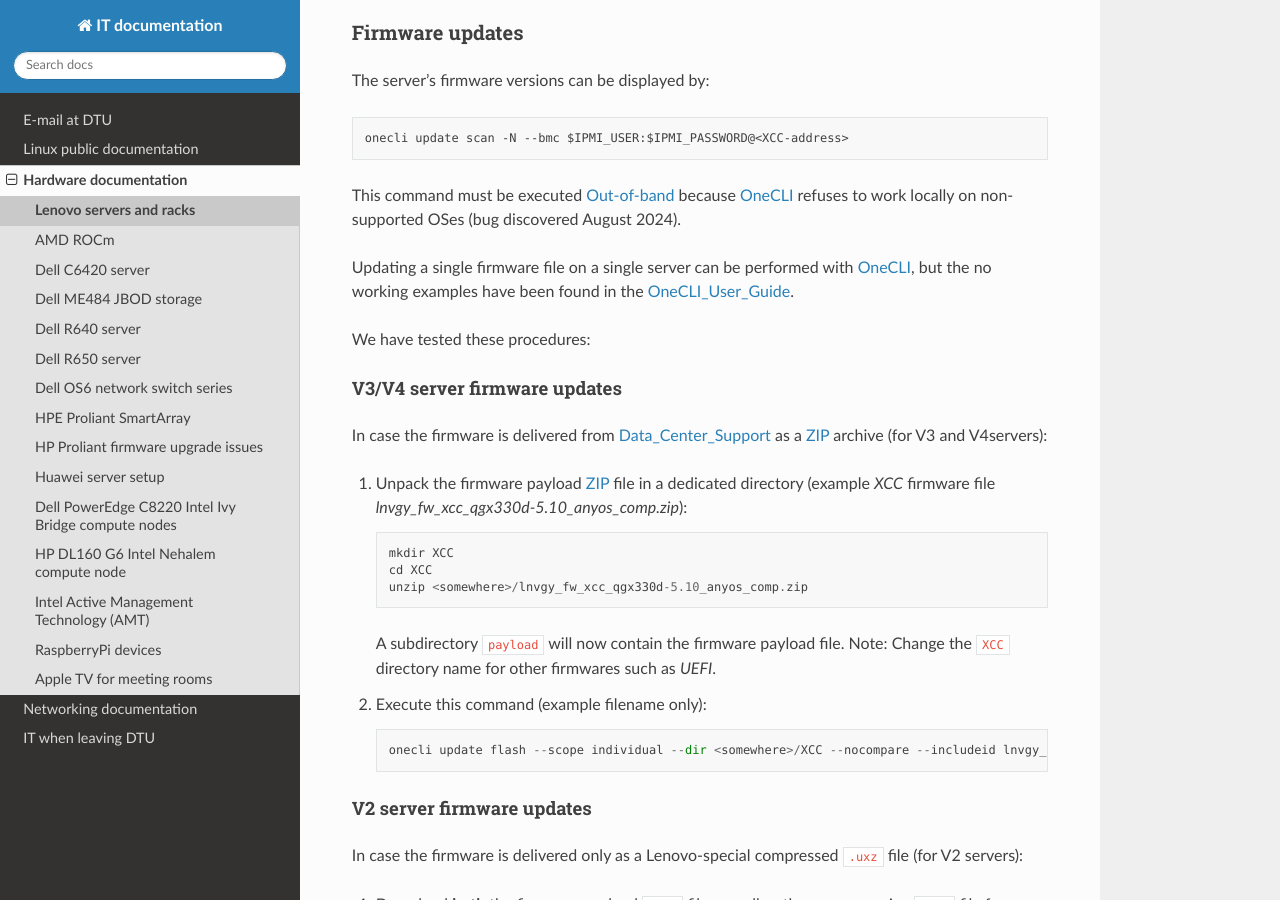
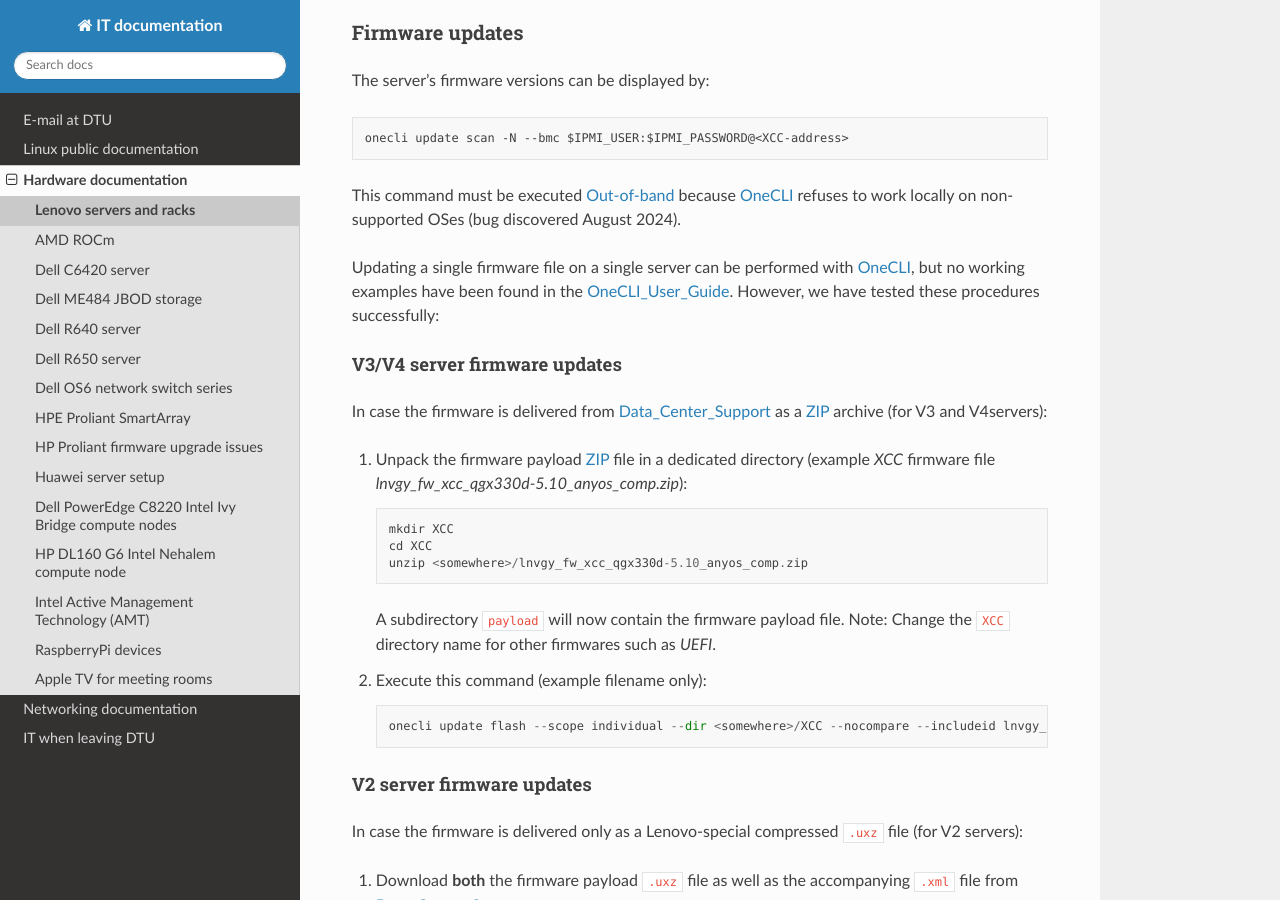
Before and after one commit to OleHolmNielsen/ITwiki, a Sphinx documentation site: the page built from docs/Lenovo_XClarity_BMC.rst, in a window 1280 px wide and 900 px high, scrolled down 4889 px. Built offline with Sphinx 7.4.7 and the Read the Docs theme 3.1.0, drawn with Linux system fonts in a browser that asks for light colours.

Commit message:
Minor edit

```diff
--- a/docs/Lenovo_XClarity_BMC.rst
+++ b/docs/Lenovo_XClarity_BMC.rst
@@ -207,9 +207,8 @@
 
 This command must be executed Out-of-band_ because OneCLI_ refuses to work locally on non-supported OSes (bug discovered August 2024).
 
-Updating a single firmware file on a single server can be performed with OneCLI_, but the no working examples have been found in the OneCLI_User_Guide_.
-
-We have tested these procedures:
+Updating a single firmware file on a single server can be performed with OneCLI_, but no working examples have been found in the OneCLI_User_Guide_.
+However, we have tested these procedures successfully:
 
 V3/V4 server firmware updates
 ..............................
```
